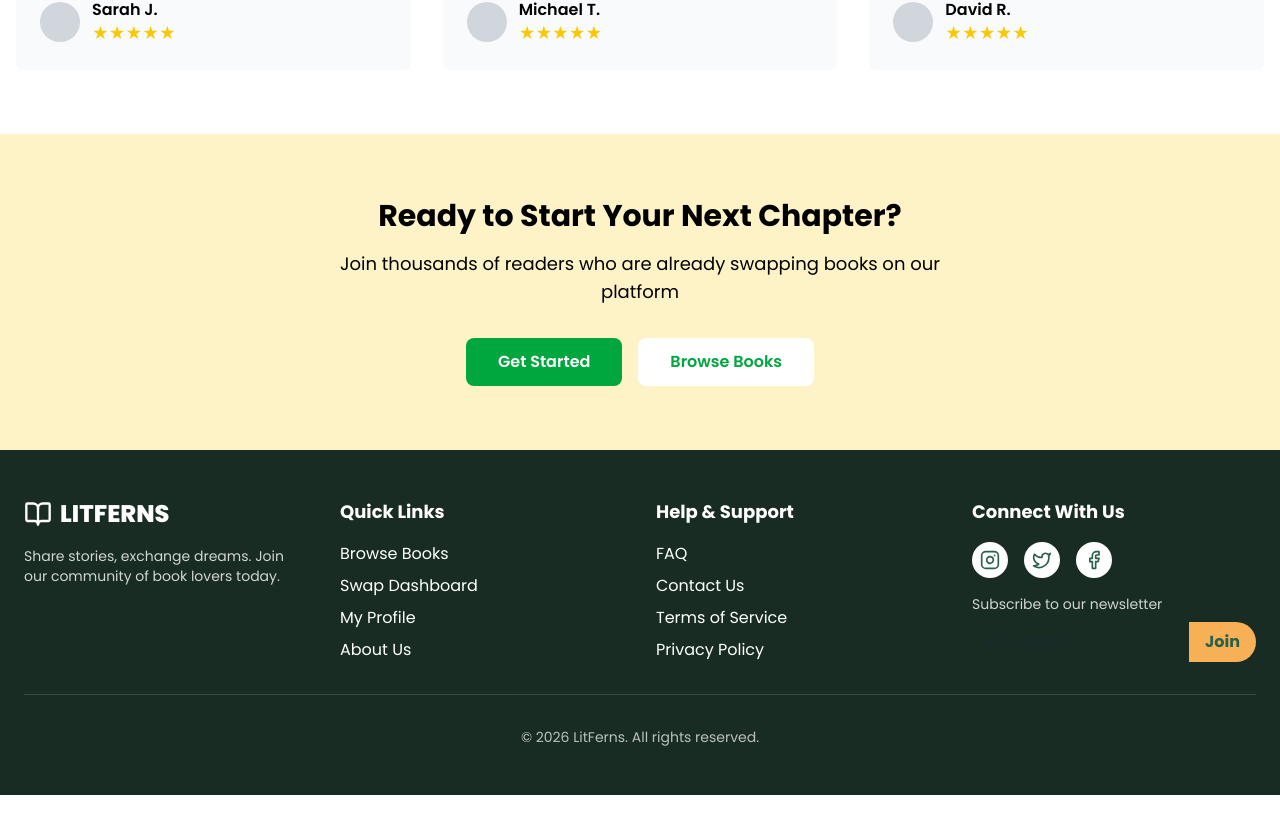
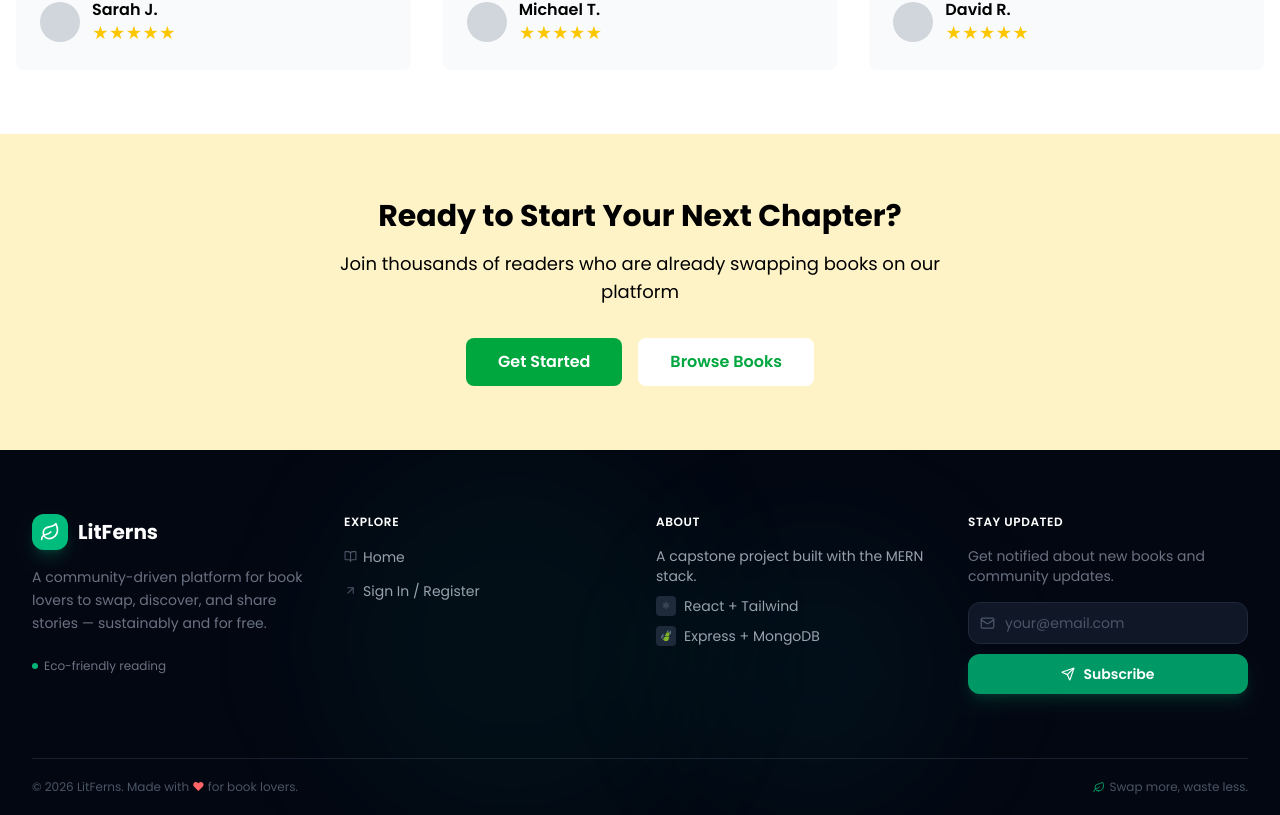
Before and after one commit to kalviumcommunity/S65_Sajin_Capstone_LitFerns, a React (Vite) app in the folder client/: page / in a window 1280 px wide. Shown: the part 2984-3799 px from the top of the page. Built offline with nearby package versions, Linux system fonts and the light colour scheme; no server answers.

Commit message:
feat: redesign Footer with dark theme, 4-column grid and newsletter

```diff
--- a/client/src/components/Footer.jsx
+++ b/client/src/components/Footer.jsx
@@ -1,72 +1,150 @@
-import { BookOpen, Instagram, Twitter, Facebook } from 'lucide-react';
+import { Leaf, Mail, BookOpen, RefreshCw, Heart, ArrowUpRight, Send } from 'lucide-react';
 import { Link } from 'react-router-dom';
+import { useState } from 'react';
+import { useAuth } from '../context/AuthContext';
 
 const Footer = () => {
+  const [email, setEmail] = useState('');
+  const [subscribed, setSubscribed] = useState(false);
+  const { user } = useAuth();
+
+  const handleSubscribe = (e) => {
+    e.preventDefault();
+    if (email.trim()) {
+      setSubscribed(true);
+      setEmail('');
+      setTimeout(() => setSubscribed(false), 3000);
+    }
+  };
+
   return (
-    <footer className="bg-[#192c23] text-white py-12">
-      <div className="container mx-auto px-6">
-        <div className="grid grid-cols-1 md:grid-cols-4 gap-8">
-          <div>
-            <Link to="/" className="flex items-center gap-2 mb-4">
-              <BookOpen size={28} />
-              <span className="text-2xl font-black" style={{ fontFamily: 'Poppins, sans-serif' }}>
-                LITFERNS
-              </span>
+    <footer className="bg-gray-950 text-gray-400 relative overflow-hidden">
+      {/* Subtle decorative glow */}
+      <div className="absolute top-0 left-1/4 w-96 h-96 bg-emerald-500/5 rounded-full blur-3xl pointer-events-none" />
+      <div className="absolute bottom-0 right-1/4 w-72 h-72 bg-teal-500/5 rounded-full blur-3xl pointer-events-none" />
+
+      <div className="relative max-w-7xl mx-auto px-4 sm:px-6 lg:px-8">
+        {/* Main Footer Grid */}
+        <div className="py-12 sm:py-16 grid grid-cols-1 sm:grid-cols-2 lg:grid-cols-4 gap-10 lg:gap-8">
+
+          {/* Brand Column */}
+          <div className="sm:col-span-2 lg:col-span-1">
+            <Link to="/" className="inline-flex items-center gap-2.5 group mb-4">
+              <div className="bg-emerald-500 p-2 rounded-xl group-hover:bg-emerald-400 transition-colors shadow-lg shadow-emerald-500/20">
+                <Leaf className="text-white" size={20} />
+              </div>
+              <span className="text-xl font-bold text-white">LitFerns</span>
             </Link>
-            <p className="text-sm opacity-80">
-              Share stories, exchange dreams. Join our community of book lovers today.
+            <p className="text-sm leading-relaxed text-gray-500 max-w-xs mb-6">
+              A community-driven platform for book lovers to swap, discover, and share stories — sustainably and for free.
             </p>
+            <div className="flex items-center gap-4">
+              <div className="flex items-center gap-1.5 text-xs text-gray-500">
+                <div className="w-1.5 h-1.5 rounded-full bg-emerald-500 animate-pulse" />
+                Eco-friendly reading
+              </div>
+            </div>
           </div>
 
+          {/* Quick Links */}
           <div>
-            <h3 className="text-lg font-bold mb-4">Quick Links</h3>
-            <ul className="space-y-2">
-              <li><Link to="/browse" className="hover:underline">Browse Books</Link></li>
-              <li><Link to="/dashboard" className="hover:underline">Swap Dashboard</Link></li>
-              <li><Link to="/profile" className="hover:underline">My Profile</Link></li>
-              <li><Link to="/about" className="hover:underline">About Us</Link></li>
+            <h4 className="text-xs font-semibold text-white uppercase tracking-wider mb-4">Explore</h4>
+            <ul className="space-y-2.5">
+              {user ? (
+                <>
+                  <li>
+                    <Link to="/browse" className="text-sm hover:text-emerald-400 transition-colors inline-flex items-center gap-1.5 group">
+                      <BookOpen size={13} className="text-gray-600 group-hover:text-emerald-400 transition-colors" />
+                      Browse Library
+                    </Link>
+                  </li>
+                  <li>
+                    <Link to="/dashboard" className="text-sm hover:text-emerald-400 transition-colors inline-flex items-center gap-1.5 group">
+                      <RefreshCw size={13} className="text-gray-600 group-hover:text-emerald-400 transition-colors" />
+                      Swap Dashboard
+                    </Link>
+                  </li>
+                  <li>
+                    <Link to="/profile" className="text-sm hover:text-emerald-400 transition-colors inline-flex items-center gap-1.5 group">
+                      <Heart size={13} className="text-gray-600 group-hover:text-emerald-400 transition-colors" />
+                      My Books &amp; Wishlist
+                    </Link>
+                  </li>
+                </>
+              ) : (
+                <>
+                  <li>
+                    <Link to="/" className="text-sm hover:text-emerald-400 transition-colors inline-flex items-center gap-1.5 group">
+                      <BookOpen size={13} className="text-gray-600 group-hover:text-emerald-400 transition-colors" />
+                      Home
+                    </Link>
+                  </li>
+                  <li>
+                    <Link to="/login" className="text-sm hover:text-emerald-400 transition-colors inline-flex items-center gap-1.5 group">
+                      <ArrowUpRight size={13} className="text-gray-600 group-hover:text-emerald-400 transition-colors" />
+                      Sign In / Register
+                    </Link>
+                  </li>
+                </>
+              )}
             </ul>
           </div>
 
+          {/* About */}
           <div>
-            <h3 className="text-lg font-bold mb-4">Help & Support</h3>
-            <ul className="space-y-2">
-              <li><Link to="/faq" className="hover:underline">FAQ</Link></li>
-              <li><Link to="/contact" className="hover:underline">Contact Us</Link></li>
-              <li><Link to="/terms" className="hover:underline">Terms of Service</Link></li>
-              <li><Link to="/privacy" className="hover:underline">Privacy Policy</Link></li>
+            <h4 className="text-xs font-semibold text-white uppercase tracking-wider mb-4">About</h4>
+            <ul className="space-y-2.5">
+              <li className="text-sm">A capstone project built with the MERN stack.</li>
+              <li className="text-sm flex items-center gap-2">
+                <span className="w-5 h-5 rounded bg-gray-800 flex items-center justify-center text-[10px] text-gray-500">⚛</span>
+                React + Tailwind
+              </li>
+              <li className="text-sm flex items-center gap-2">
+                <span className="w-5 h-5 rounded bg-gray-800 flex items-center justify-center text-[10px] text-gray-500">🍃</span>
+                Express + MongoDB
+              </li>
             </ul>
           </div>
 
+          {/* Newsletter */}
           <div>
-            <h3 className="text-lg font-bold mb-4">Connect With Us</h3>
-            <div className="flex space-x-4 mb-4">
-              <a href="#" className="bg-white text-[#2a6049] p-2 rounded-full hover:bg-[#f8b056] transition-colors">
-                <Instagram size={20} />
-              </a>
-              <a href="#" className="bg-white text-[#2a6049] p-2 rounded-full hover:bg-[#f8b056] transition-colors">
-                <Twitter size={20} />
-              </a>
-              <a href="#" className="bg-white text-[#2a6049] p-2 rounded-full hover:bg-[#f8b056] transition-colors">
-                <Facebook size={20} />
-              </a>
-            </div>
-            <p className="text-sm opacity-80">Subscribe to our newsletter</p>
-            <div className="mt-2 flex">
-              <input
-                type="email"
-                placeholder="Your email"
-                className="px-3 py-2 rounded-l-full text-gray-800 w-full"
-              />
-              <button className="bg-[#f8b056] text-[#2a6049] font-bold px-4 rounded-r-full">
-                Join
+            <h4 className="text-xs font-semibold text-white uppercase tracking-wider mb-4">Stay Updated</h4>
+            <p className="text-sm text-gray-500 mb-4">Get notified about new books and community updates.</p>
+            <form onSubmit={handleSubscribe} className="space-y-2.5">
+              <div className="relative">
+                <Mail size={15} className="absolute left-3 top-1/2 -translate-y-1/2 text-gray-600" />
+                <input
+                  type="email"
+                  value={email}
+                  onChange={e => setEmail(e.target.value)}
+                  placeholder="your@email.com"
+                  className="w-full bg-gray-900 border border-gray-800 rounded-xl pl-9 pr-3 py-2.5 text-sm text-white placeholder-gray-600 focus:ring-2 focus:ring-emerald-500/50 focus:border-emerald-500/50 transition"
+                  required
+                />
+              </div>
+              <button
+                type="submit"
+                className="w-full bg-emerald-600 hover:bg-emerald-500 text-white px-4 py-2.5 rounded-xl text-sm font-semibold transition-colors inline-flex items-center justify-center gap-2 shadow-lg shadow-emerald-600/20"
+              >
+                {subscribed ? (
+                  <><span className="text-emerald-200">✓</span> Subscribed!</>
+                ) : (
+                  <><Send size={14} /> Subscribe</>
+                )}
               </button>
-            </div>
+            </form>
           </div>
         </div>
 
-        <div className="border-t border-white/20 mt-8 pt-8 text-center text-sm opacity-70">
-          <p>© {new Date().getFullYear()} LitFerns. All rights reserved.</p>
+        {/* Bottom Bar */}
+        <div className="border-t border-gray-800/80 py-5 flex flex-col sm:flex-row items-center justify-between gap-3">
+          <p className="text-xs text-gray-600">
+            &copy; {new Date().getFullYear()} LitFerns. Made with <span className="text-red-400">♥</span> for book lovers.
+          </p>
+          <div className="flex items-center gap-1 text-xs text-gray-600">
+            <Leaf size={12} className="text-emerald-600" />
+            <span>Swap more, waste less.</span>
+          </div>
         </div>
       </div>
     </footer>
```
